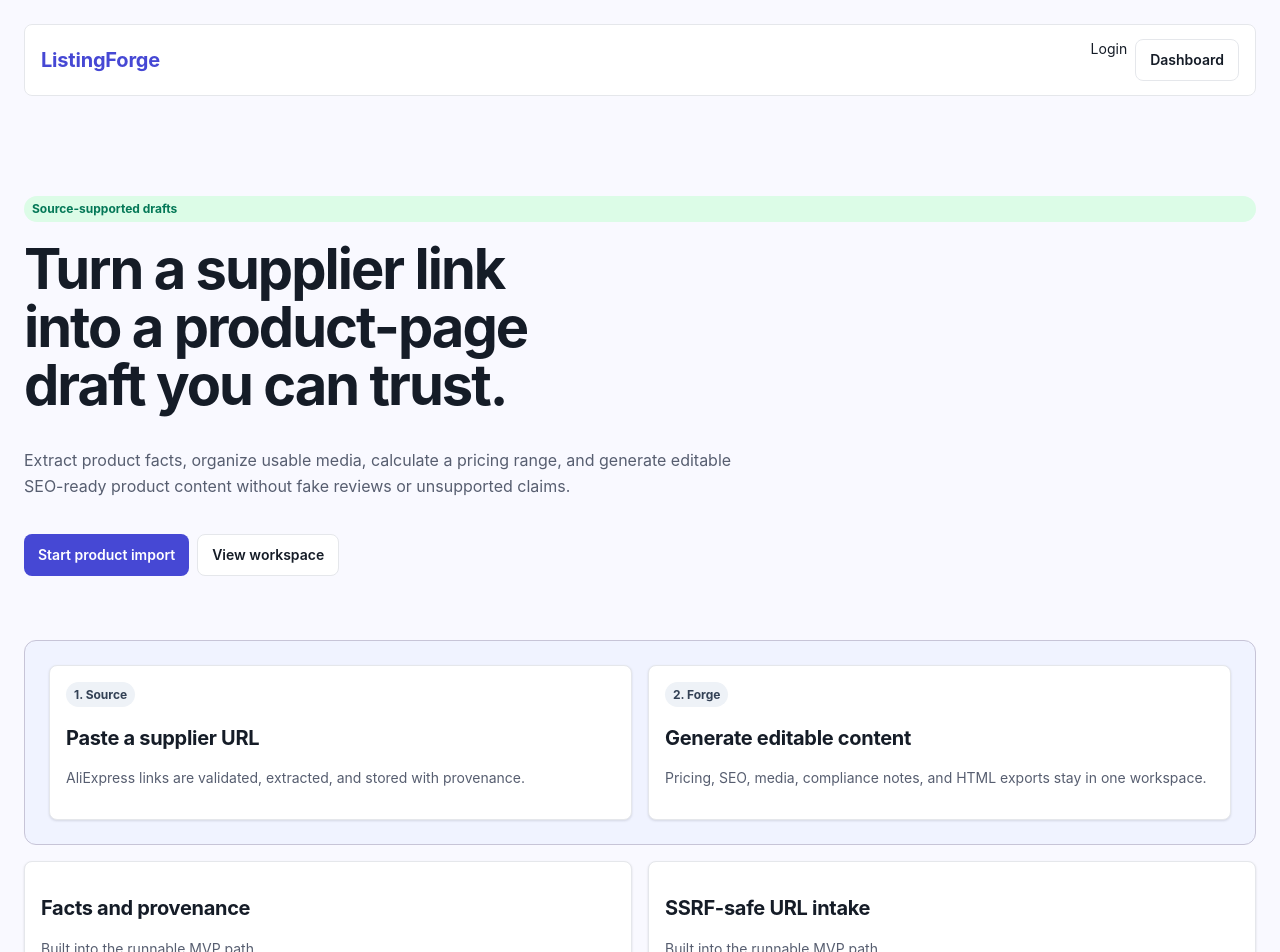
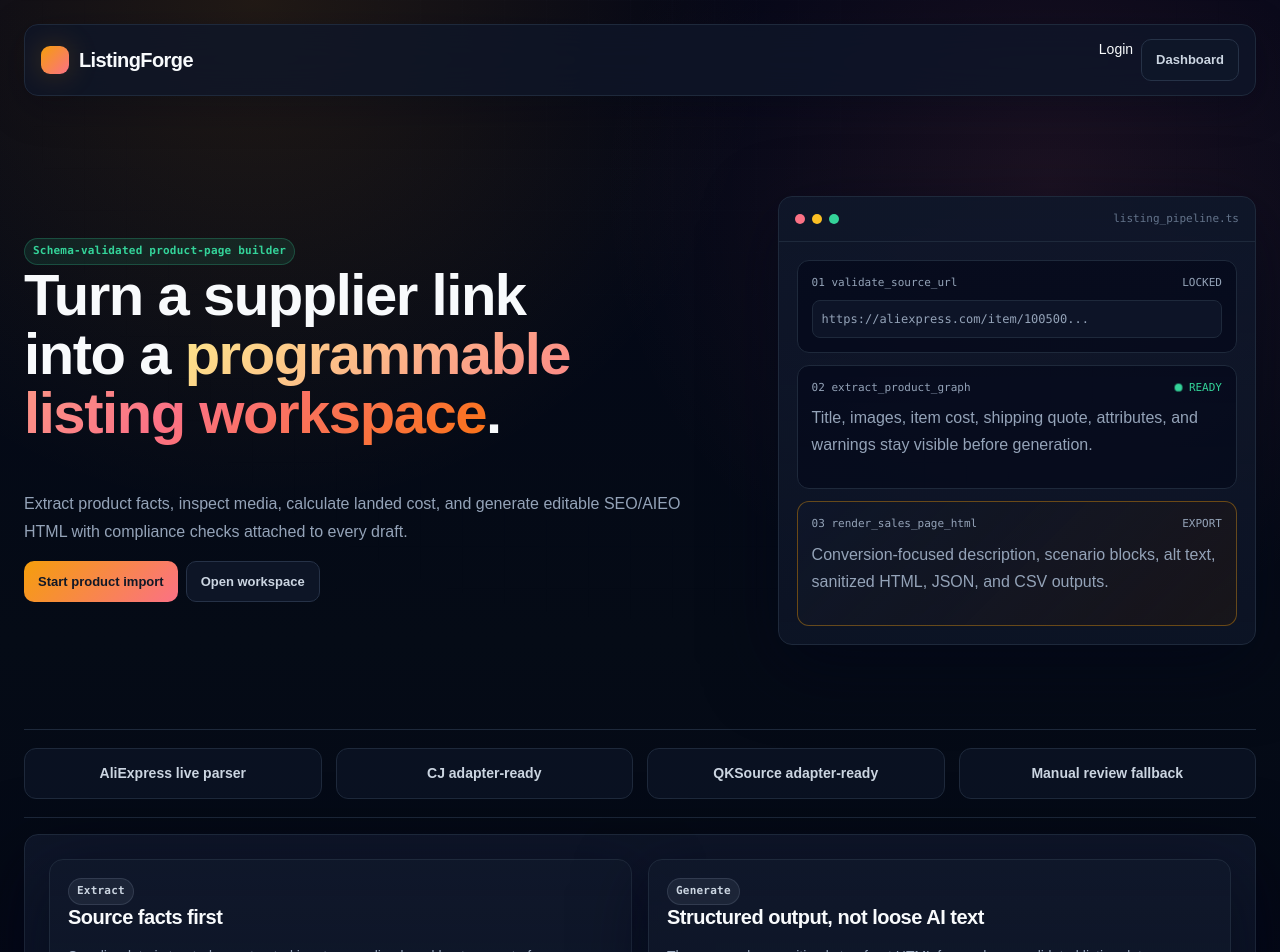
Before and after one commit to fetchinfluff-dotcom/Extract-Fulfilment-Link, a Next.js app in the folder apps/web/: page / in a window 1280 px wide. Shown: the top 952 px of the page. Built offline with nearby package versions, Linux system fonts and the light colour scheme.

Commit message:
Refresh technical product UI

```diff
--- a/apps/web/app/globals.css
+++ b/apps/web/app/globals.css
@@ -1,33 +1,68 @@
 :root {
-  color-scheme: light;
-  --bg: #f9f9ff;
-  --surface: #ffffff;
-  --surface-low: #f0f3ff;
-  --surface-container: #e7eefe;
-  --surface-high: #e2e8f8;
-  --text: #151c27;
-  --muted: #575e70;
-  --border: #c7c4d7;
-  --border-soft: #e5e7eb;
-  --accent: #4648d4;
-  --accent-hover: #494bd6;
-  --accent-soft: #e1e0ff;
-  --good: #047857;
-  --warn: #b45309;
-  --bad: #b91c1c;
+  color-scheme: dark;
+  --bg: #020617;
+  --bg-soft: #07111f;
+  --surface: #0f172a;
+  --surface-low: #111827;
+  --surface-container: #172033;
+  --surface-high: #1e293b;
+  --text: #f8fafc;
+  --muted: #94a3b8;
+  --muted-strong: #cbd5e1;
+  --border: #263247;
+  --border-soft: #1e293b;
+  --accent: #f59e0b;
+  --accent-hover: #f97316;
+  --accent-rose: #fb7185;
+  --accent-soft: rgba(245, 158, 11, 0.12);
+  --good: #34d399;
+  --warn: #fbbf24;
+  --bad: #fb7185;
+  --shadow: 0 22px 70px rgba(2, 6, 23, 0.55);
+  --mono: "SFMono-Regular", Consolas, "Liberation Mono", monospace;
 }
 
 * {
   box-sizing: border-box;
 }
 
+main, section, article, aside, .grid > *, .two > *, .hero-grid > *, .app-frame > *, .three-pane > * {
+  min-width: 0;
+}
+
+html {
+  max-width: 100%;
+  overflow-x: clip;
+  scroll-behavior: smooth;
+}
+
 body {
   margin: 0;
-  background: var(--bg);
+  min-height: 100dvh;
+  max-width: 100%;
+  overflow-x: clip;
+  background:
+    radial-gradient(circle at 20% 0%, rgba(245, 158, 11, 0.13), transparent 32rem),
+    radial-gradient(circle at 82% 14%, rgba(251, 113, 133, 0.1), transparent 28rem),
+    linear-gradient(180deg, #020617 0%, #050b16 48%, #020617 100%);
   color: var(--text);
-  font-family: Inter, Arial, Helvetica, sans-serif;
+  font-family: Arial, Helvetica, sans-serif;
   font-size: 14px;
-  line-height: 1.45;
+  line-height: 1.5;
+}
+
+body::before {
+  content: "";
+  position: fixed;
+  inset: 0;
+  z-index: -1;
+  pointer-events: none;
+  opacity: 0.36;
+  background-image:
+    linear-gradient(rgba(148, 163, 184, 0.05) 1px, transparent 1px),
+    linear-gradient(90deg, rgba(148, 163, 184, 0.05) 1px, transparent 1px);
+  background-size: 42px 42px;
+  mask-image: radial-gradient(circle at 50% 0%, black, transparent 75%);
 }
 
 a {
@@ -35,17 +70,43 @@ a {
   text-decoration: none;
 }
 
+h1, h2, h3, p {
+  margin-top: 0;
+}
+
+h1, h2, h3 {
+  letter-spacing: -0.025em;
+  text-wrap: balance;
+}
+
+h1 {
+  font-size: clamp(32px, 5vw, 58px);
+  line-height: 1.02;
+}
+
+h2 {
+  font-size: 20px;
+  line-height: 1.25;
+}
+
+h3 {
+  font-size: 15px;
+}
+
 .shell {
   margin: 0 auto;
-  max-width: 1280px;
+  max-width: 1340px;
   padding: 24px;
+  width: 100%;
 }
 
 .nav {
   align-items: center;
-  background: color-mix(in srgb, var(--surface) 92%, transparent);
+  background: rgba(15, 23, 42, 0.78);
+  backdrop-filter: blur(18px);
   border: 1px solid var(--border-soft);
-  border-radius: 8px;
+  border-radius: 14px;
+  box-shadow: 0 10px 40px rgba(2, 6, 23, 0.32);
   display: flex;
   justify-content: space-between;
   margin-bottom: 24px;
@@ -56,10 +117,25 @@ a {
 }
 
 .brand {
-  color: var(--accent);
+  align-items: center;
+  color: var(--text);
+  display: inline-flex;
   font-size: 20px;
-  font-weight: 700;
-  letter-spacing: -0.01em;
+  font-weight: 800;
+  gap: 10px;
+  letter-spacing: -0.03em;
+  max-width: 100%;
+  overflow-wrap: anywhere;
+}
+
+.brand::before {
+  background: linear-gradient(135deg, var(--accent), var(--accent-rose));
+  border-radius: 9px;
+  box-shadow: 0 0 30px rgba(245, 158, 11, 0.22);
+  content: "";
+  display: inline-block;
+  height: 28px;
+  width: 28px;
 }
 
 .grid {
@@ -75,103 +151,105 @@ a {
   grid-template-columns: repeat(2, minmax(0, 1fr));
 }
 
-.three-pane {
-  display: grid;
-  gap: 0;
-  grid-template-columns: 300px minmax(0, 1fr) 320px;
-  min-height: calc(100dvh - 128px);
-  overflow: hidden;
-  border: 1px solid var(--border);
-  border-radius: 12px;
-  background: var(--surface);
+.lf-card, .workspace-card, .terminal-panel, .code-window {
+  background: linear-gradient(180deg, rgba(15, 23, 42, 0.92), rgba(15, 23, 42, 0.72));
+  border: 1px solid var(--border-soft);
+  border-radius: 14px;
+  box-shadow: var(--shadow);
 }
 
 .lf-card {
-  background: var(--surface);
-  border: 1px solid var(--border-soft);
-  border-radius: 8px;
-  padding: 16px;
-  box-shadow: 0 1px 3px rgba(21, 28, 39, 0.08), 0 1px 2px rgba(21, 28, 39, 0.05);
+  padding: 18px;
 }
 
-.three-pane > .lf-card {
-  border: 0;
-  border-radius: 0;
-  box-shadow: none;
-  overflow: auto;
+.workspace-card {
+  padding: 24px;
 }
 
-.three-pane > .lf-card + .lf-card {
-  border-left: 1px solid var(--border);
+.lf-card:hover, .workspace-card:hover {
+  border-color: rgba(245, 158, 11, 0.32);
 }
 
 .lf-button {
-  background: var(--accent);
+  background: linear-gradient(135deg, var(--accent), var(--accent-rose));
   border: 0;
-  border-radius: 8px;
-  color: white;
+  border-radius: 10px;
+  color: #111827;
   cursor: pointer;
   display: inline-flex;
   align-items: center;
   justify-content: center;
   gap: 8px;
-  font-size: 14px;
-  font-weight: 600;
+  font-size: 13px;
+  font-weight: 800;
+  min-height: 40px;
   padding: 10px 14px;
-  transition: background 180ms ease, border-color 180ms ease, color 180ms ease, transform 120ms ease;
+  transition: opacity 180ms ease, transform 120ms ease, border-color 180ms ease, background 180ms ease;
 }
 
 .lf-button:hover {
-  background: var(--accent-hover);
+  opacity: 0.92;
+  transform: translateY(-1px);
 }
 
 .lf-button:active {
-  transform: translateY(1px);
+  transform: translateY(1px) scale(0.99);
 }
 
-.lf-button:focus-visible, input:focus-visible, select:focus-visible, textarea:focus-visible, a:focus-visible {
+.lf-button:focus-visible, input:focus-visible, select:focus-visible, textarea:focus-visible, a:focus-visible, button:focus-visible {
   outline: 2px solid var(--accent);
   outline-offset: 2px;
 }
 
 .lf-button.secondary {
-  background: var(--surface);
-  border: 1px solid var(--border-soft);
-  color: var(--text);
+  background: rgba(15, 23, 42, 0.88);
+  border: 1px solid var(--border);
+  color: var(--muted-strong);
 }
 
 .lf-button.secondary:hover {
-  background: var(--surface-low);
-  border-color: var(--border);
+  background: rgba(30, 41, 59, 0.9);
+  border-color: rgba(245, 158, 11, 0.42);
+  color: white;
 }
 
 .lf-badge {
+  border: 1px solid transparent;
   border-radius: 999px;
   display: inline-block;
-  font-size: 12px;
-  font-weight: 700;
+  font-family: var(--mono);
+  font-size: 11px;
+  font-weight: 800;
+  letter-spacing: 0.02em;
   padding: 4px 8px;
 }
 
-.lf-badge-neutral { background: #eef2f7; color: #334155; }
-.lf-badge-good { background: #dcfce7; color: var(--good); }
-.lf-badge-warn { background: #fef3c7; color: var(--warn); }
-.lf-badge-bad { background: #fee2e2; color: var(--bad); }
+.lf-badge-neutral { background: rgba(148, 163, 184, 0.1); border-color: rgba(148, 163, 184, 0.18); color: #cbd5e1; }
+.lf-badge-good { background: rgba(52, 211, 153, 0.1); border-color: rgba(52, 211, 153, 0.24); color: var(--good); }
+.lf-badge-warn { background: rgba(251, 191, 36, 0.1); border-color: rgba(251, 191, 36, 0.24); color: var(--warn); }
+.lf-badge-bad { background: rgba(251, 113, 133, 0.12); border-color: rgba(251, 113, 133, 0.25); color: var(--bad); }
 
 .lf-field {
+  color: var(--muted-strong);
   display: grid;
-  gap: 6px;
-  font-weight: 700;
+  gap: 7px;
+  font-size: 12px;
+  font-weight: 800;
+  letter-spacing: 0.01em;
 }
 
 input, select, textarea {
-  background: var(--surface);
-  border: 1px solid var(--border-soft);
-  border-radius: 8px;
+  background: rgba(2, 6, 23, 0.66);
+  border: 1px solid var(--border);
+  border-radius: 10px;
   color: var(--text);
   font: inherit;
-  padding: 10px 12px;
+  padding: 11px 12px;
   width: 100%;
+}
+
+input::placeholder, textarea::placeholder {
+  color: #64748b;
 }
 
 textarea {
@@ -185,30 +263,178 @@ textarea {
 
 .hero {
   display: grid;
-  gap: 18px;
+  gap: 20px;
   padding: 76px 0 64px;
-}
-
-.hero h1 {
-  font-size: clamp(34px, 5vw, 56px);
-  line-height: 1.04;
-  margin: 0;
-  max-width: 760px;
-  letter-spacing: -0.035em;
-  text-wrap: balance;
 }
 
 .hero p {
   color: var(--muted);
   font-size: 16px;
-  max-width: 720px;
-  line-height: 1.6;
+  line-height: 1.7;
+  max-width: 700px;
 }
 
-.timeline {
+.hero-grid {
+  align-items: center;
+  display: grid;
+  gap: 36px;
+  grid-template-columns: minmax(0, 1.2fr) minmax(360px, 0.8fr);
+}
+
+.gradient-text {
+  background: linear-gradient(135deg, #fde68a, #fb7185 62%, #f97316);
+  -webkit-background-clip: text;
+  background-clip: text;
+  color: transparent;
+}
+
+.timeline, .toolbar {
   display: flex;
   flex-wrap: wrap;
   gap: 8px;
+  min-width: 0;
+}
+
+.code-window {
+  overflow: hidden;
+}
+
+.code-window-header {
+  align-items: center;
+  border-bottom: 1px solid var(--border-soft);
+  display: flex;
+  justify-content: space-between;
+  padding: 14px 16px;
+}
+
+.window-dots {
+  display: flex;
+  gap: 7px;
+}
+
+.window-dots span {
+  border-radius: 999px;
+  height: 10px;
+  width: 10px;
+}
+
+.window-dots span:nth-child(1) { background: #fb7185; }
+.window-dots span:nth-child(2) { background: #fbbf24; }
+.window-dots span:nth-child(3) { background: #34d399; }
+
+.code-label {
+  color: #64748b;
+  font-family: var(--mono);
+  font-size: 11px;
+}
+
+.pipeline {
+  display: grid;
+  gap: 12px;
+  padding: 18px;
+}
+
+.pipeline-step {
+  background: rgba(2, 6, 23, 0.58);
+  border: 1px solid var(--border-soft);
+  border-radius: 12px;
+  padding: 14px;
+}
+
+.pipeline-step.hot {
+  background:
+    linear-gradient(135deg, rgba(15, 23, 42, 0.95), rgba(245, 158, 11, 0.08)),
+    rgba(2, 6, 23, 0.62);
+  border-color: rgba(245, 158, 11, 0.38);
+}
+
+.pipeline-step small {
+  color: var(--muted);
+  display: flex;
+  font-family: var(--mono);
+  font-size: 11px;
+  justify-content: space-between;
+  margin-bottom: 8px;
+}
+
+.code-line {
+  background: rgba(15, 23, 42, 0.8);
+  border: 1px solid var(--border-soft);
+  border-radius: 8px;
+  color: #94a3b8;
+  font-family: var(--mono);
+  font-size: 12px;
+  overflow: hidden;
+  padding: 9px;
+  text-overflow: ellipsis;
+  white-space: nowrap;
+}
+
+.signal-dot {
+  align-items: center;
+  color: var(--good);
+  display: inline-flex;
+  font-family: var(--mono);
+  font-size: 11px;
+  gap: 7px;
+}
+
+.signal-dot::before {
+  animation: pulse 1.6s infinite;
+  background: var(--good);
+  border-radius: 999px;
+  content: "";
+  height: 7px;
+  width: 7px;
+}
+
+@keyframes pulse {
+  0%, 100% { opacity: 0.45; transform: scale(0.9); }
+  50% { opacity: 1; transform: scale(1.12); }
+}
+
+.supplier-strip {
+  border-block: 1px solid var(--border-soft);
+  display: grid;
+  gap: 14px;
+  grid-template-columns: repeat(4, minmax(0, 1fr));
+  margin: 20px 0 0;
+  padding: 18px 0;
+}
+
+.supplier-pill {
+  background: rgba(15, 23, 42, 0.58);
+  border: 1px solid var(--border-soft);
+  border-radius: 12px;
+  color: var(--muted-strong);
+  font-weight: 800;
+  padding: 14px 16px;
+  text-align: center;
+}
+
+.process-log {
+  background: #020617;
+  border: 1px solid var(--border-soft);
+  border-radius: 12px;
+  color: #cbd5e1;
+  display: grid;
+  font-family: var(--mono);
+  font-size: 12px;
+  gap: 8px;
+  margin-top: 16px;
+  max-height: 240px;
+  overflow: auto;
+  padding: 14px;
+}
+
+.process-log p {
+  margin: 0;
+}
+
+.process-log p::before {
+  color: var(--good);
+  content: ">";
+  margin-right: 8px;
 }
 
 .media-actions, .status-log {
@@ -217,80 +443,37 @@ textarea {
 }
 
 .media-actions .lf-button {
+  justify-content: flex-start;
   overflow-wrap: anywhere;
-  text-align: center;
-}
-
-.process-log {
-  background: #151c27;
-  border-radius: 8px;
-  color: #dbeafe;
-  display: grid;
-  font-family: "SFMono-Regular", Consolas, "Liberation Mono", monospace;
-  font-size: 12px;
-  gap: 6px;
-  margin-top: 16px;
-  max-height: 220px;
-  overflow: auto;
-  padding: 12px;
-}
-
-.process-log p {
-  margin: 0;
-}
-
-.preview article {
-  background: white;
-  border: 1px solid var(--border);
-  border-radius: 8px;
-  padding: 20px;
-}
-
-.preview .lf-product-description {
-  background: white;
-  border: 1px solid var(--border);
-  border-radius: 8px;
-  overflow: hidden;
-  padding: 20px;
-}
-
-h1, h2, h3 {
-  letter-spacing: -0.015em;
-}
-
-h1 {
-  font-size: 30px;
-  line-height: 36px;
-}
-
-h2 {
-  font-size: 20px;
-  line-height: 28px;
+  text-align: left;
 }
 
 .app-frame {
   display: grid;
-  grid-template-columns: 240px minmax(0, 1fr);
+  grid-template-columns: 250px minmax(0, 1fr);
   min-height: 100dvh;
 }
 
 .side-nav {
-  background: var(--surface);
-  border-right: 1px solid var(--border);
+  background: rgba(15, 23, 42, 0.88);
+  border-right: 1px solid var(--border-soft);
+  display: flex;
+  flex-direction: column;
   padding: 24px 16px;
 }
 
 .side-nav a {
-  border-radius: 8px;
+  border-radius: 10px;
   color: var(--muted);
   display: block;
-  font-weight: 600;
+  font-weight: 700;
   padding: 10px 12px;
+  transition: background 180ms ease, color 180ms ease;
 }
 
 .side-nav a.active, .side-nav a:hover {
-  background: var(--surface-low);
-  color: var(--accent);
+  background: rgba(245, 158, 11, 0.1);
+  color: #fef3c7;
 }
 
 .stat-grid {
@@ -304,29 +487,98 @@ h2 {
   align-items: center;
   display: flex;
   justify-content: space-between;
+  min-height: 112px;
 }
 
 .stat-card strong {
+  color: white;
   display: block;
-  font-size: 24px;
-  letter-spacing: -0.02em;
-  line-height: 1.2;
-  margin-top: 4px;
+  font-family: var(--mono);
+  font-size: 28px;
+  letter-spacing: -0.04em;
+  line-height: 1.1;
+  margin-top: 6px;
 }
 
-.workspace-card {
-  background: var(--surface-low);
+.three-pane {
+  background: rgba(2, 6, 23, 0.7);
   border: 1px solid var(--border);
-  border-radius: 12px;
-  padding: 24px;
+  border-radius: 16px;
+  display: grid;
+  gap: 0;
+  grid-template-columns: 310px minmax(0, 1fr) 330px;
+  min-height: calc(100dvh - 128px);
+  overflow: hidden;
+  width: 100%;
 }
 
-@media (max-width: 900px) {
-  .two, .three-pane, .app-frame, .stat-grid {
+.three-pane > .lf-card {
+  background: rgba(15, 23, 42, 0.7);
+  border: 0;
+  border-radius: 0;
+  box-shadow: none;
+  overflow: auto;
+  min-width: 0;
+}
+
+.three-pane > .lf-card + .lf-card {
+  border-left: 1px solid var(--border);
+}
+
+.preview {
+  background: rgba(2, 6, 23, 0.7);
+  border: 1px solid var(--border-soft);
+  border-radius: 14px;
+  margin-top: 16px;
+  max-width: 100%;
+  overflow: hidden;
+  padding: 12px;
+}
+
+.preview article, .preview .lf-product-description {
+  background: white;
+  border: 0;
+  border-radius: 10px;
+  color: #111827;
+  overflow: hidden;
+  overflow-wrap: anywhere;
+  max-width: 100%;
+  padding: 20px;
+}
+
+.editor-shell textarea {
+  font-family: var(--mono);
+  font-size: 12px;
+  max-width: 100%;
+  min-height: 320px;
+  overflow-wrap: anywhere;
+}
+
+@media (max-width: 980px) {
+  .two, .three-pane, .app-frame, .stat-grid, .hero-grid, .supplier-strip {
     grid-template-columns: 1fr;
   }
   .nav {
+    flex-wrap: wrap;
+    gap: 12px;
     position: static;
+  }
+  .nav .brand {
+    align-items: flex-start;
+    display: flex;
+    flex: 1 1 100%;
+    line-height: 1.18;
+    word-break: break-word;
+  }
+  .nav .brand::before {
+    flex: 0 0 28px;
+  }
+  .nav > div:not(.timeline) {
+    min-width: 0;
+    width: 100%;
+  }
+  .nav > .timeline {
+    width: 100%;
   }
   .side-nav {
     border-bottom: 1px solid var(--border);
@@ -336,7 +588,4 @@ h2 {
     border-left: 0;
     border-top: 1px solid var(--border);
   }
-  .hero h1 {
-    font-size: 36px;
-  }
 }
--- a/apps/web/app/page.tsx
+++ b/apps/web/app/page.tsx
@@ -13,28 +13,53 @@ export default function HomePage() {
           <Link className="lf-button secondary" href="/dashboard">Dashboard</Link>
         </div>
       </nav>
-      <section className="hero">
-        <Badge tone="good">Source-supported drafts</Badge>
-        <h1>Turn a supplier link into a product-page draft you can trust.</h1>
-        <p>
-          Extract product facts, organize usable media, calculate a pricing range, and generate editable SEO-ready product content without fake reviews or unsupported claims.
-        </p>
-        <div className="timeline">
-          <Link className="lf-button" href="/new">Start product import</Link>
-          <Link className="lf-button secondary" href="/dashboard">View workspace</Link>
+      <section className="hero hero-grid">
+        <div>
+          <Badge tone="good">Schema-validated product-page builder</Badge>
+          <h1>Turn a supplier link into a <span className="gradient-text">programmable listing workspace</span>.</h1>
+          <p>
+            Extract product facts, inspect media, calculate landed cost, and generate editable SEO/AIEO HTML with compliance checks attached to every draft.
+          </p>
+          <div className="timeline">
+            <Link className="lf-button" href="/new">Start product import</Link>
+            <Link className="lf-button secondary" href="/dashboard">Open workspace</Link>
+          </div>
+        </div>
+        <div className="code-window">
+          <div className="code-window-header">
+            <div className="window-dots"><span /><span /><span /></div>
+            <span className="code-label">listing_pipeline.ts</span>
+          </div>
+          <div className="pipeline">
+            <div className="pipeline-step">
+              <small><span>01 validate_source_url</span><span>LOCKED</span></small>
+              <div className="code-line">https://aliexpress.com/item/100500...</div>
+            </div>
+            <div className="pipeline-step">
+              <small><span>02 extract_product_graph</span><span className="signal-dot">READY</span></small>
+              <p className="muted">Title, images, item cost, shipping quote, attributes, and warnings stay visible before generation.</p>
+            </div>
+            <div className="pipeline-step hot">
+              <small><span>03 render_sales_page_html</span><span>EXPORT</span></small>
+              <p>Conversion-focused description, scenario blocks, alt text, sanitized HTML, JSON, and CSV outputs.</p>
+            </div>
+          </div>
         </div>
       </section>
-      <section className="workspace-card">
+      <section className="supplier-strip">
+        {["AliExpress live parser", "CJ adapter-ready", "QKSource adapter-ready", "Manual review fallback"].map((item) => <div className="supplier-pill" key={item}>{item}</div>)}
+      </section>
+      <section className="workspace-card stack-top">
         <div className="grid two">
           <Card>
-            <Badge tone="neutral">1. Source</Badge>
-            <h2>Paste a supplier URL</h2>
-            <p className="muted">AliExpress links are validated, extracted, and stored with provenance.</p>
+            <Badge tone="neutral">Extract</Badge>
+            <h2>Source facts first</h2>
+            <p className="muted">Supplier data is treated as untrusted input, normalized, and kept separate from generated copy.</p>
           </Card>
           <Card>
-            <Badge tone="neutral">2. Forge</Badge>
-            <h2>Generate editable content</h2>
-            <p className="muted">Pricing, SEO, media, compliance notes, and HTML exports stay in one workspace.</p>
+            <Badge tone="neutral">Generate</Badge>
+            <h2>Structured output, not loose AI text</h2>
+            <p className="muted">The app renders sanitized storefront HTML from schema-validated listing data.</p>
           </Card>
         </div>
       </section>
```
Also changed, not shown: apps/web/app/dashboard/page.tsx (+17 -12 lines), apps/web/app/new/page.tsx (+23 -8 lines), apps/web/app/projects/[projectId]/page.tsx (+13 -10 lines), 1 other file (tests, documents, lock files or other folders).
